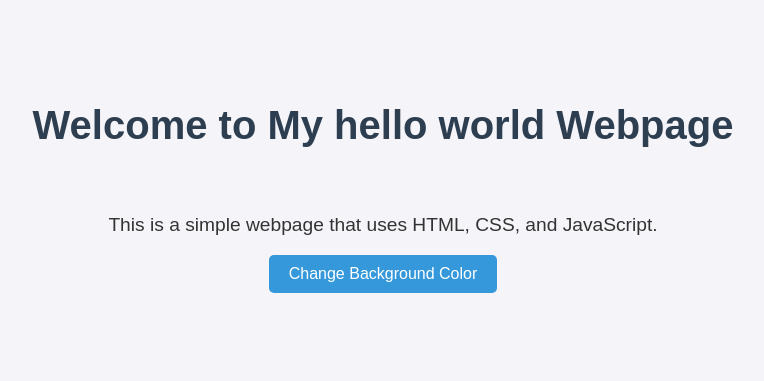
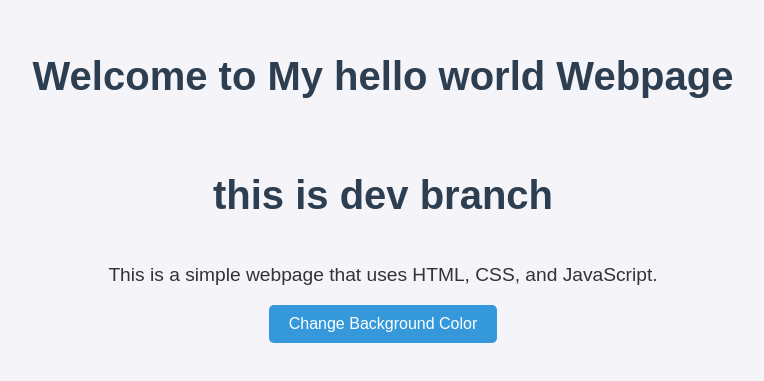
Before and after one commit to eppalapallysharath/demo-web-page, a plain HTML site: page demo/index.html in a window 1280 px wide. Shown: the part 215-596 px from the top of the page, without its empty margins (257-1021 px from the left). Drawn offline with Linux system fonts and the light colour scheme.

Commit message:
new code

```diff
--- a/demo/index.html
+++ b/demo/index.html
@@ -10,6 +10,7 @@
     <header>
         <h1>Welcome to My hello world Webpage</h1>
     </header>
+    <h1>this is dev branch</h1>
 
     <section>
         <p>This is a simple webpage that uses HTML, CSS, and JavaScript.</p>
```
